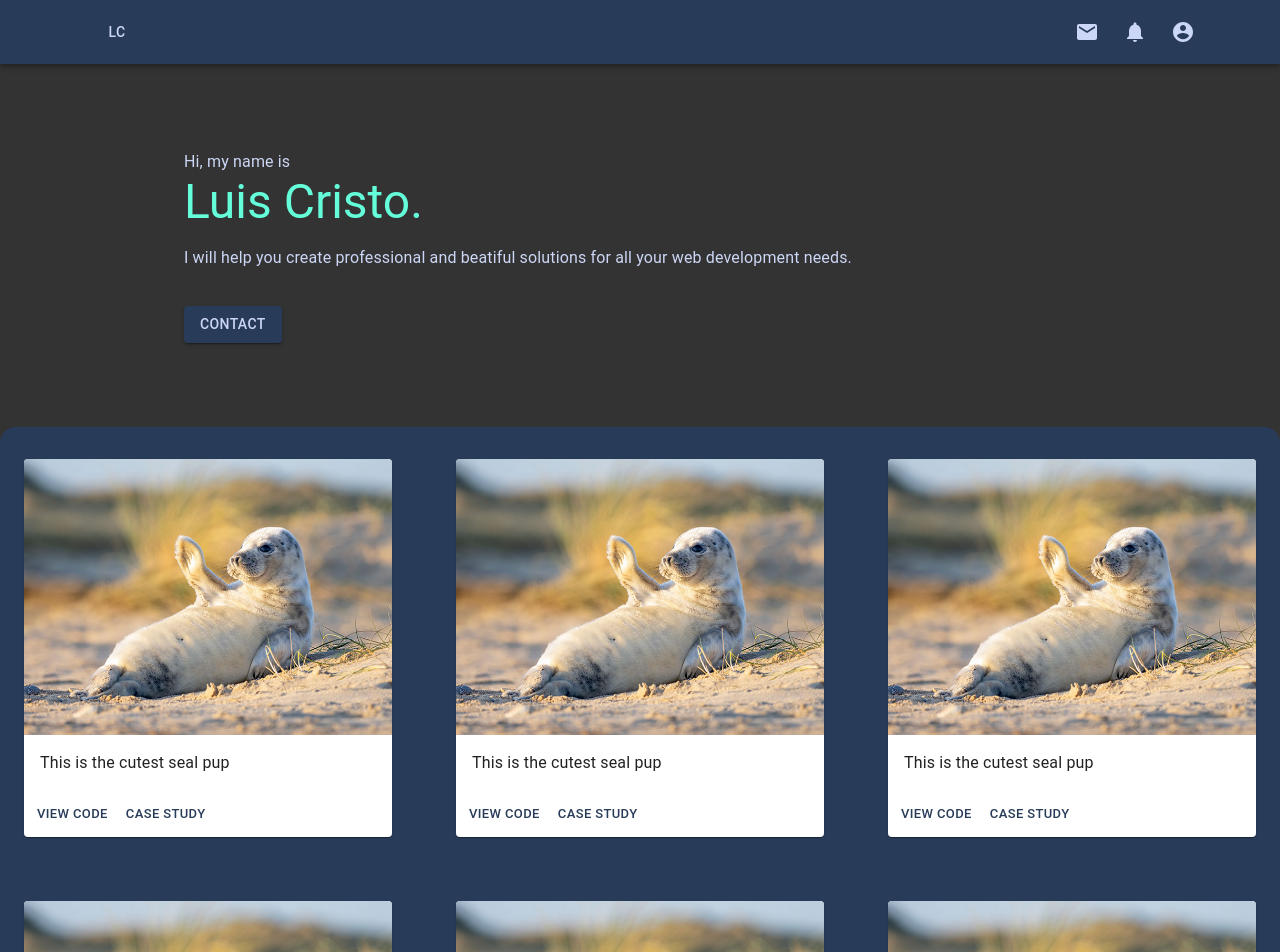
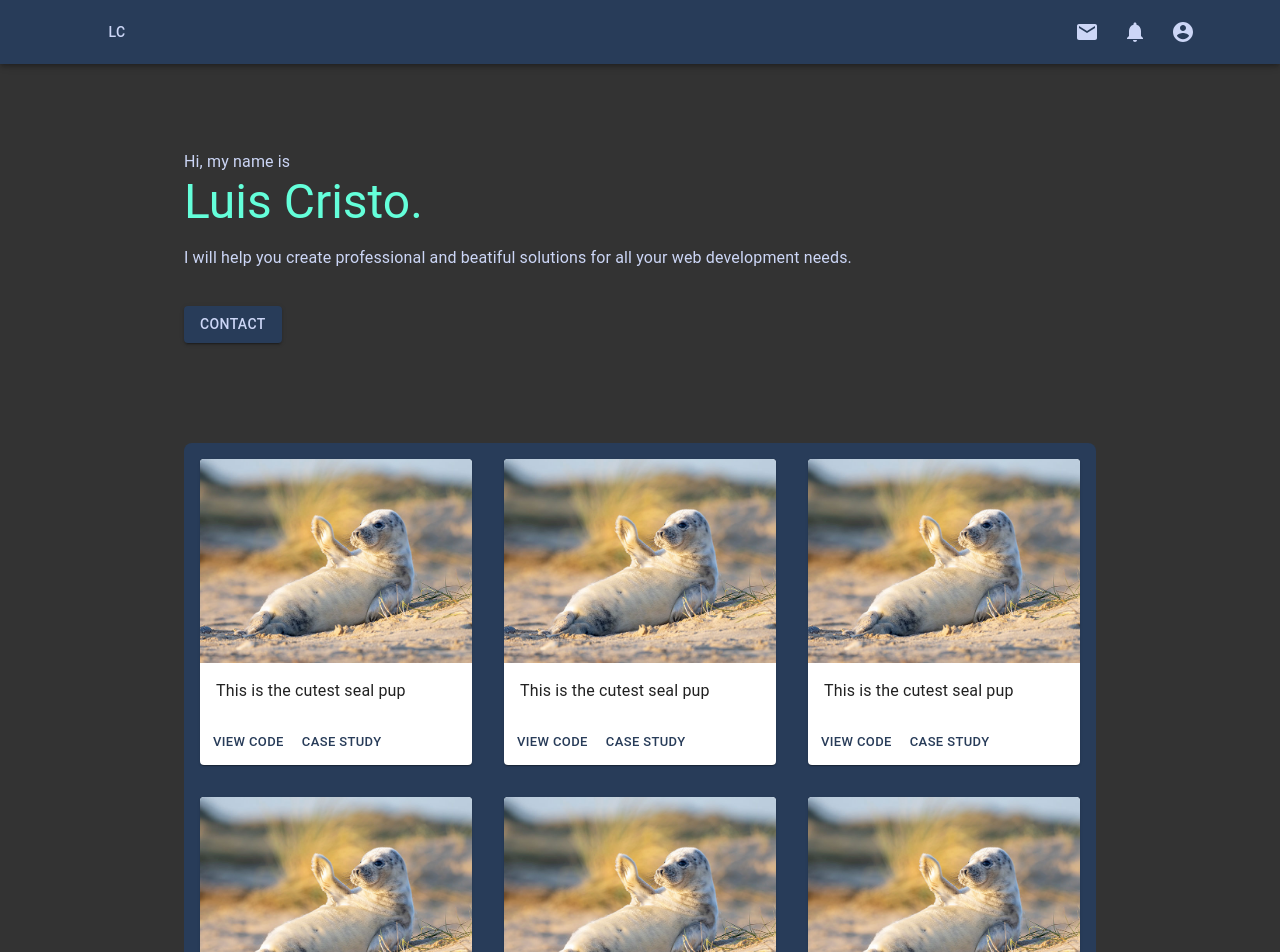
Before and after one commit to Blazekla/portfolio, a React (Create React App) app: page / in a window 1280 px wide. Shown: the top 952 px of the page. Built offline with nearby package versions, Linux system fonts and the light colour scheme.

Commit message:
Fixed the spacing issue with projects component overflowing outside of main container

```diff
--- a/src/App.js
+++ b/src/App.js
@@ -32,6 +32,7 @@ const theme = {
     background: {
       // paper: "#546686",
       // default: "#020c1b"
+      // default: "#333"
     }
 
     //Other colors to use #cee1d5, #b5a282, #e0462b
@@ -93,7 +94,7 @@ function App() {
               }}
             >
               <HeroBanner />
-
+              <Container maxWidth="md">
                 <Projects
 
                 //todo:
@@ -102,6 +103,7 @@ function App() {
                 // padding: 150px 0px;
                 // margin: 0px auto 100px;
                 />
+              </Container>
               {/* Add margins during design phase*/}
 
               {/* <About />
--- a/src/components/Projects.js
+++ b/src/components/Projects.js
@@ -8,18 +8,28 @@ function Projects() {
   const theme = useTheme();
   return (
     <React.Fragment>
-      <Container
+      {/* <Container
         maxWidth="lg"
         style={{
           backgroundColor: theme.palette.primary.main,
           borderRadius: "16px",
           margin: "0px auto 100px"
         }}
+      > */}
+      {/* Grid Section Start */}
+      <Grid
+        container
+        direction="row"
+        alignItems="flex-start"
+        justify="center"
+        style={{
+          backgroundColor: theme.palette.primary.main,
+          borderRadius: "8px",
+          margin: "0px auto 100px"
+        }}
       >
-        {/* Grid Section Start */}
-        <Grid container spacing={8} justify="center">
         {count.map(id => (
-            <Grid item key={id} xs={12} sm={6} md={4}>
+          <Grid item key={id} xs={12} sm={6} md={4} style={{ padding: "16px" }}>
             <ContentCard />
           </Grid>
         ))}
@@ -31,7 +41,7 @@ function Projects() {
           </Grid> */}
       </Grid>
       {/* Grid secion End */}
-      </Container>
+      {/* </Container> */}
     </React.Fragment>
   );
 }
```
Lines whose indentation alone changed are shown as unchanged.
